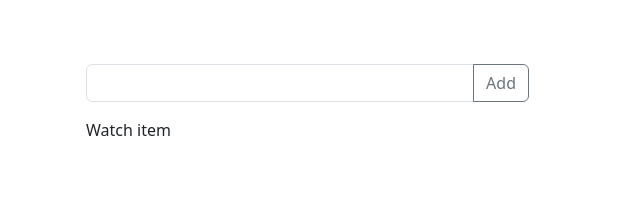
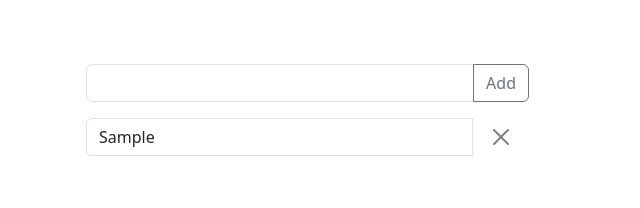
Before and after one commit to SagynalievTaalaibek/hw-59, a React (Vite) app: page / in a window 1280 px wide. Both pictures are taken after typing "Sample" into the empty fields and a click on the button "Add". Shown: the top 208 px of the page, without its empty margins (0-640 px from the left). Built offline with nearby package versions, Linux system fonts and the light colour scheme.

Commit message:
add function movieChangeInput and deleteMovie

```diff
--- a/src/components/WatchList/WatchItem.tsx
+++ b/src/components/WatchList/WatchItem.tsx
@@ -1,9 +1,17 @@
 import React from 'react';
+import {Movie} from '../../types';
 
-const WatchItem: React.FC = () => {
+interface Props {
+  movie: Movie;
+  onMovieChange: React.ChangeEventHandler<HTMLInputElement>;
+  deleteMovie: React.MouseEventHandler;
+}
+
+const WatchItem: React.FC<Props> = ({movie, onMovieChange, deleteMovie}) => {
   return (
-    <div>
-      Watch item
+    <div className="input-group mb-3 align-items-center">
+      <input type="text" className="form-control" value={movie.movieName} onChange={onMovieChange}/>
+      <button className="btn btn-close mx-3" type="button" onClick={deleteMovie}></button>
     </div>
   );
 };
--- a/src/components/WatchList/WatchList.tsx
+++ b/src/components/WatchList/WatchList.tsx
@@ -27,6 +27,24 @@ const WatchList = () => {
   };
 
 
+  const movieChangeInput = (event: React.ChangeEvent<HTMLInputElement>, id: number) => {
+    const newFilm = event.target.value;
+
+    setMovies((prevState) => prevState.map((movie) => {
+      if (movie.id === id) {
+        return {...movie, movieName: newFilm };
+      }
+
+      return movie;
+    }));
+  };
+
+  const deleteMovie = (id: number) => {
+    setMovies((prevState) => prevState.filter(movie => {
+      return movie.id !== id;
+    }));
+  };
+
   return (
     <>
       <form onSubmit={onSubmitMovie}>
@@ -42,7 +60,12 @@ const WatchList = () => {
         </div>
       </form>
       {movies.length > 0 ? movies.map((movie) => (
-        <WatchItem key={movie.id}/>
+        <WatchItem
+          key={movie.id}
+          movie={movie}
+          onMovieChange={(event) => movieChangeInput(event, movie.id)}
+          deleteMovie={() => deleteMovie(movie.id)}
+        />
       )) : <p>Add some new movie</p>}
     </>
   );
```
